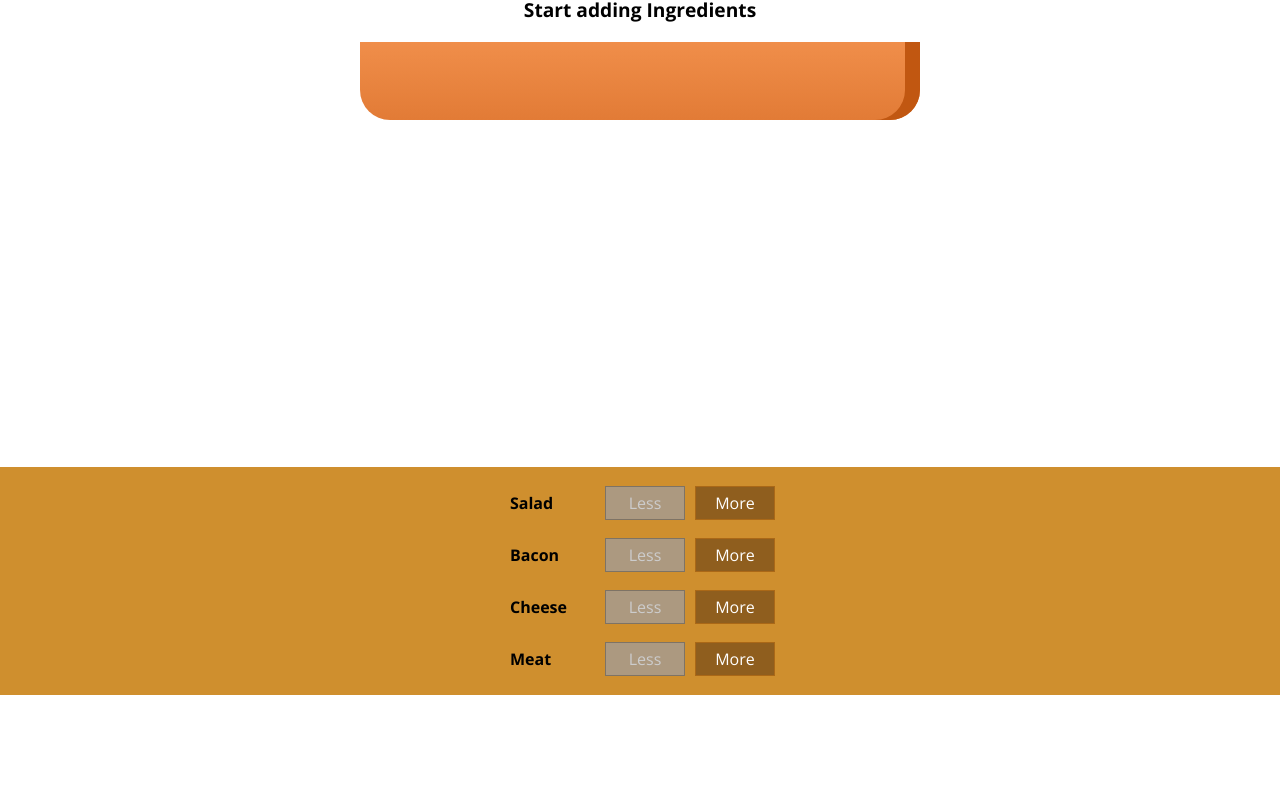
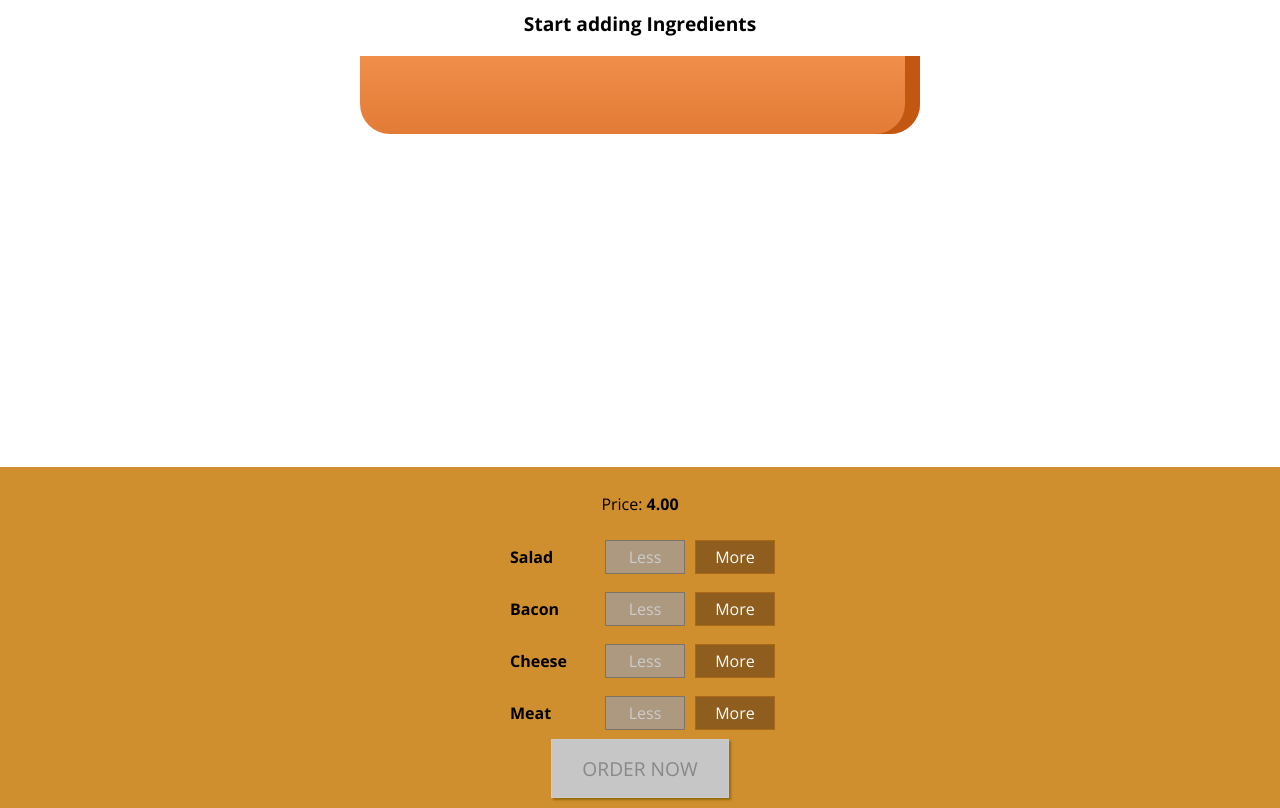
Before and after one commit to AryanshMahato/burger-builder, a React (Create React App) app: page / in a window 1280 px wide. Shown: the part 181-989 px from the top of the page. Before the commit the page ends 876 px from the top, so only its background shows below. Built offline with nearby package versions, Linux system fonts and the light colour scheme.

Commit message:
Added: Order Button with it's functionalities

```diff
--- a/src/Components/Burger/BuildControls/BuildControls.js
+++ b/src/Components/Burger/BuildControls/BuildControls.js
@@ -11,8 +11,10 @@
 
 
 const buildControls = props => {
+
   return (
     <div className={classes.BuildControls}>
+      <p>Price: <strong>{props.price.toFixed(2)}</strong></p>
       {
         Controls.map(ctrl => {
           return (
@@ -26,6 +28,9 @@
           )
         })
       }
+      <button className={classes.OrderButton} disabled={!props.orderStatus}>
+        ORDER NOW
+      </button>
     </div>
   )
 }
--- a/src/Components/Burger/BuildControls/BuildControls.module.css
+++ b/src/Components/Burger/BuildControls/BuildControls.module.css
@@ -9,3 +9,44 @@
   margin-top: 10px;
   padding: 10px 0;
 }
+
+.OrderButton {
+  background-color: #DAD735;
+  outline: none;
+  cursor: pointer;
+  border: 1px solid #966909;
+  color: #966909;
+  font-family: inherit;
+  font-size: 1.2em;
+  padding: 15px 30px;
+  box-shadow: 2px 2px 2px #966909;
+}
+
+.OrderButton:hover, .OrderButton:active {
+  background-color: #A0DB41;
+  border: 1px solid #966909;
+  color: #966909;
+}
+
+.OrderButton:disabled {
+  background-color: #C7C6C6;
+  cursor: not-allowed;
+  border: 1px solid #ccc;
+  color: #888888;
+}
+
+.OrderButton:not(:disabled) {
+  animation: enable 0.3s linear;
+}
+
+@keyframes enable {
+  0% {
+    transform: scale(1);
+  }
+  60% {
+    transform: scale(1.1);
+  }
+  100% {
+    transform: scale(1);
+  }
+}
--- a/src/Components/Burger/Burger.module.css
+++ b/src/Components/Burger/Burger.module.css
@@ -3,6 +3,7 @@
   margin: auto;
   height: 250;
   text-align: center;
+  overflow: auto;
   font-weight: bold;
   font-size: 1.2rem;
 }
--- a/src/Containers/BurgerBuilder/BurgerBuilder.js
+++ b/src/Containers/BurgerBuilder/BurgerBuilder.js
@@ -10,36 +10,81 @@
       bacon: 0,
       cheese: 0,
       meat: 0
+    },
+    totalprice: 4,
+    purchaseable: false
+  }
+
+  componentDidMount = () => {
+  }
+
+  updatePurchaseState(mIngredients) {
+    let sum = 0;
+    for (let key in mIngredients) {
+      sum = sum + mIngredients[key]
+      console.log(mIngredients[key]);
     }
 
+    if (sum >= 1) {
+      this.setState({
+        purchaseable: true
+      })
+    } else {
+      this.setState({
+        purchaseable: false
+      })
+    }
   }
 
   addIngredientHandler = type => {
     const mIngredients = { ...this.state.ingredients }
     ++mIngredients[type]
+    let increment = this.calculatePrice(type)
     this.setState({
-      ingredients: mIngredients
+      ingredients: mIngredients,
+      totalprice: this.state.totalprice + increment
     })
+    this.updatePurchaseState(mIngredients)
 
   }
-
 
   removeIngredientHandler = type => {
     const mIngredients = { ...this.state.ingredients }
     if (mIngredients[type] === 0) {
       return
-
     }
     --mIngredients[type]
     this.setState({
       ingredients: mIngredients
     })
+    let decrement = this.calculatePrice(type)
+    this.setState({
+      ingredients: mIngredients,
+      totalprice: this.state.totalprice - decrement
+    })
+    this.updatePurchaseState(mIngredients)
+
+  }
+
+  calculatePrice = (type) => {
+    if (type === 'salad') {
+      return 0.5
+    }
+    if (type === 'bacon') {
+      return 0.9
+    }
+    if (type === 'cheese') {
+      return 0.7
+    }
+    if (type === 'meat') {
+      return 1.2
+    }
   }
 
 
   render() {
+
     const disabledInfo = { ...this.state.ingredients }
-
     for (let key in disabledInfo) {
       disabledInfo[key] = disabledInfo[key] === 0
     }
@@ -48,9 +93,11 @@
       <Aux>
         <Burger ingredients={this.state.ingredients} />
         <BuildControls
+          price={this.state.totalprice}
           addIngredientHandler={this.addIngredientHandler}
           removeIngredientHandler={this.removeIngredientHandler}
           disabled={disabledInfo}
+          orderStatus={this.state.purchaseable}
         />
       </Aux>
     )
```
